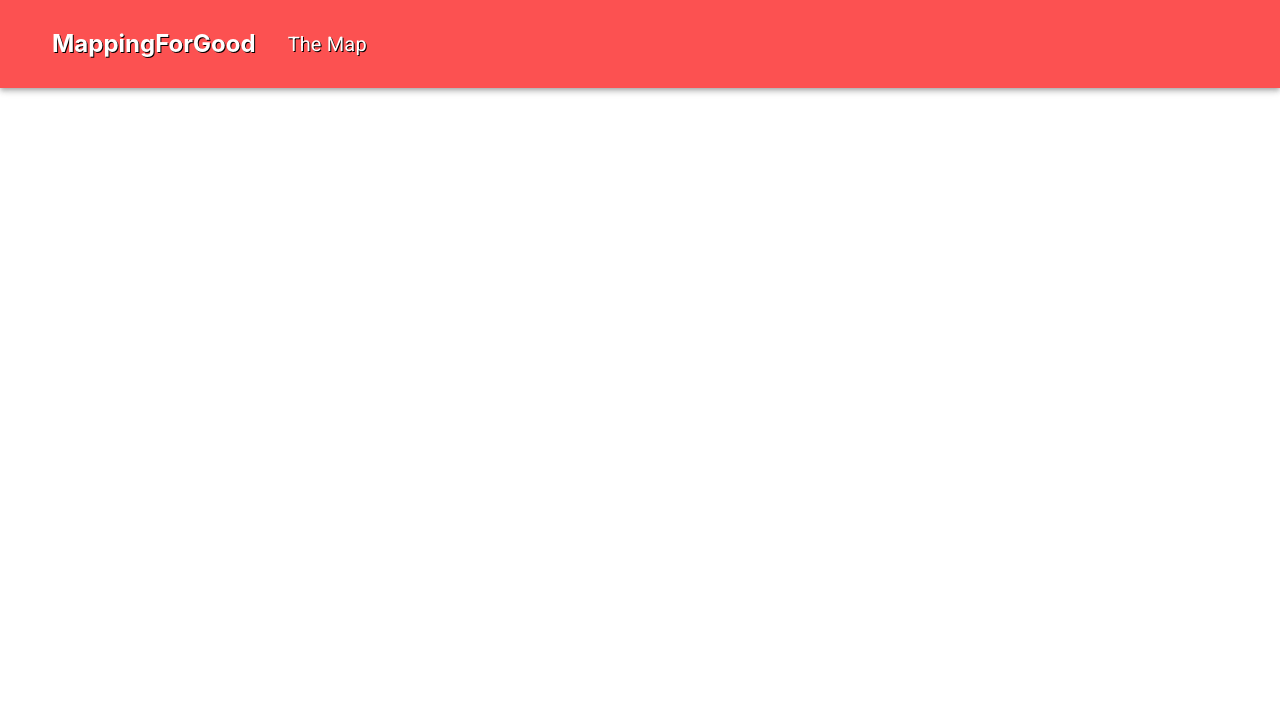
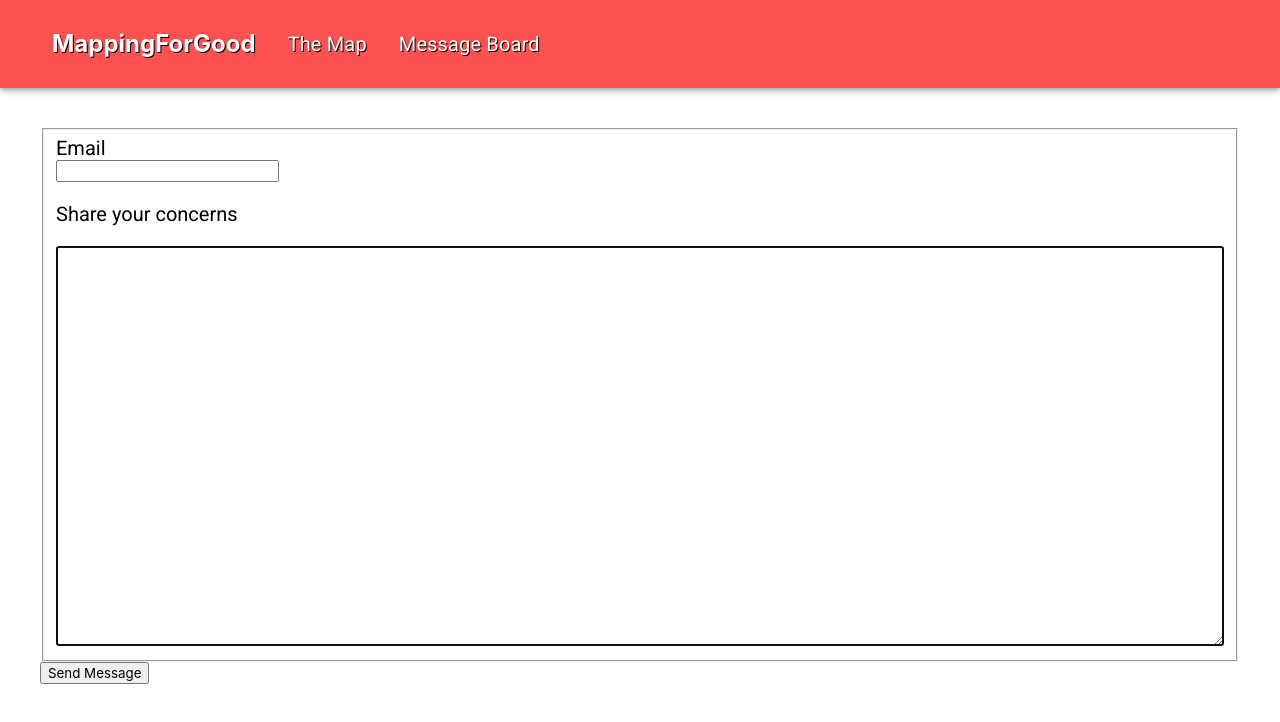
Before and after one commit to samderanova/MappingForGood, a React (Create React App) app in the folder frontend/: page /messageBoard in a window 1280 px wide. Shown: the top 722 px of the page. Built offline with nearby package versions, Linux system fonts and the light colour scheme.

Commit message:
added message board page

```diff
--- a/frontend/src/App.js
+++ b/frontend/src/App.js
@@ -1,8 +1,9 @@
 import React from 'react';
 import { BrowserRouter as Router, Route, Link } from 'react-router-dom';
 import { AppBar, Toolbar, Typography } from '@material-ui/core';
-import Map from './components/Map';
+import Map from './components/Map/Map';
 import Home from './components/Home/Home';
+import MessageBoard from './components/MessageBoard/MessageBoard'
 import './App.css';
 
 export default class App extends React.Component {
@@ -18,10 +19,14 @@ export default class App extends React.Component {
               <Link to='/map'>
                 <Typography variant="h6">The Map</Typography>
               </Link>
+              <Link to='/messageBoard'>
+                <Typography variant="h6">Message Board</Typography>
+              </Link>
             </Toolbar>
           </AppBar>
           <Route path='/' exact component={Home} />
-          <Route path='/about' component={Map} />
+          <Route path='/map' component={Map} />
+          <Route path='/messageBoard' component={MessageBoard} />
         </Router>
       </div>
     )
--- a/frontend/src/components/Home/Home.css
+++ b/frontend/src/components/Home/Home.css
@@ -1,6 +1,3 @@
-.Home {
-    margin: 0 2.5rem;
-}
 .Home h1 {
     text-align: center;
     font-size: 3rem;
--- a/frontend/src/components/Home/Home.js
+++ b/frontend/src/components/Home/Home.js
@@ -37,12 +37,12 @@ export default class Home extends React.Component {
                         <h2>The Solution</h2>
                         <div className="box-2-left">
                             <p>To help solve this problem, we created a map that maps poverty across the city of
-                                Sacramento, CA. Some metrics we used were:
-                                <ul>
-                                    <li>Food deserts in areas with limited access to food</li>
-                                    <li>Income levels</li>
-                                </ul>
-                                With these metrics, our map can provide informative advice to government
+                                Sacramento, CA. Some metrics we used were:</p>
+                            <ul>
+                                <li>Food deserts in areas with limited access to food</li>
+                                <li>Income levels</li>
+                            </ul>
+                            <p>With these metrics, our map can provide informative advice to government
                                 agencies and nonprofit organizations to help them pinpoint which areas need
                                 aid the most.
                             </p>
--- /dev/null
+++ b/frontend/src/components/MessageBoard/MessageBoard.css
@@ -0,0 +1,11 @@
+.MessageBoard label {
+    font-family: 'Roboto', sans-serif;
+    font-size: 20px;
+}
+
+.MessageBoard textarea {
+    font-size: 20px;
+    width: 100%;
+    height: 50vh;
+    padding: 10px;
+}
--- /dev/null
+++ b/frontend/src/components/MessageBoard/MessageBoard.js
@@ -0,0 +1,50 @@
+import React from 'react';
+import './MessageBoard.css';
+
+export default class MessageBoard extends React.Component {
+    constructor(props) {
+        super(props);
+        this.sendMessage = this.sendMessage.bind(this);
+    }
+    componentDidMount() {
+        // Call to localhost:5000, the Flask backend which will get the messages stored in
+        // a MongoDB database
+        // fetch('http://localhost:5000/messages')
+            // .then(() => null)
+            // .catch(err => console.error(err));
+    }
+    sendMessage(e) {
+        // Send message to Flask backend so it can be updated with MongoDB
+        let input_elements = document.getElementsByTagName("input");
+        let textarea = document.getElementById('')
+        for (let el of input_elements) {
+            if (!el.checkValidity()) {
+                el.style.border = "3px solid red";
+                return;
+            }
+        }
+        if (!textarea.checkValidity()) {
+            textarea.style.border = "3px solid red";
+            return;
+        }
+        console.log('Hello');
+    }
+    render() {
+        return (
+            <div className="MessageBoard">
+                <form>
+                    <fieldset>
+                        <label htmlFor="email">Email</label>
+                        <br></br>
+                        <input type="email" required={true}/>
+                        <br></br><br></br>
+                        <label htmlFor="newMessage">Share your concerns</label>
+                        <br></br><br></br>
+                        <textarea name="newMessage" id="newMessageDescription" autoFocus required={true}></textarea>
+                    </fieldset>
+                    <input type="submit" value="Send Message" onClick={this.sendMessage} />
+                </form>
+            </div>
+        )
+    }
+}
--- a/frontend/src/index.css
+++ b/frontend/src/index.css
@@ -12,3 +12,7 @@ body {
   -webkit-font-smoothing: antialiased;
   -moz-osx-font-smoothing: grayscale;
 }
+
+.Home, .MessageBoard {
+  margin: 2.5rem;
+}
```
Also changed, not shown: frontend/src/components/Map/Map.js (renamed from frontend/src/components/Map.js).
